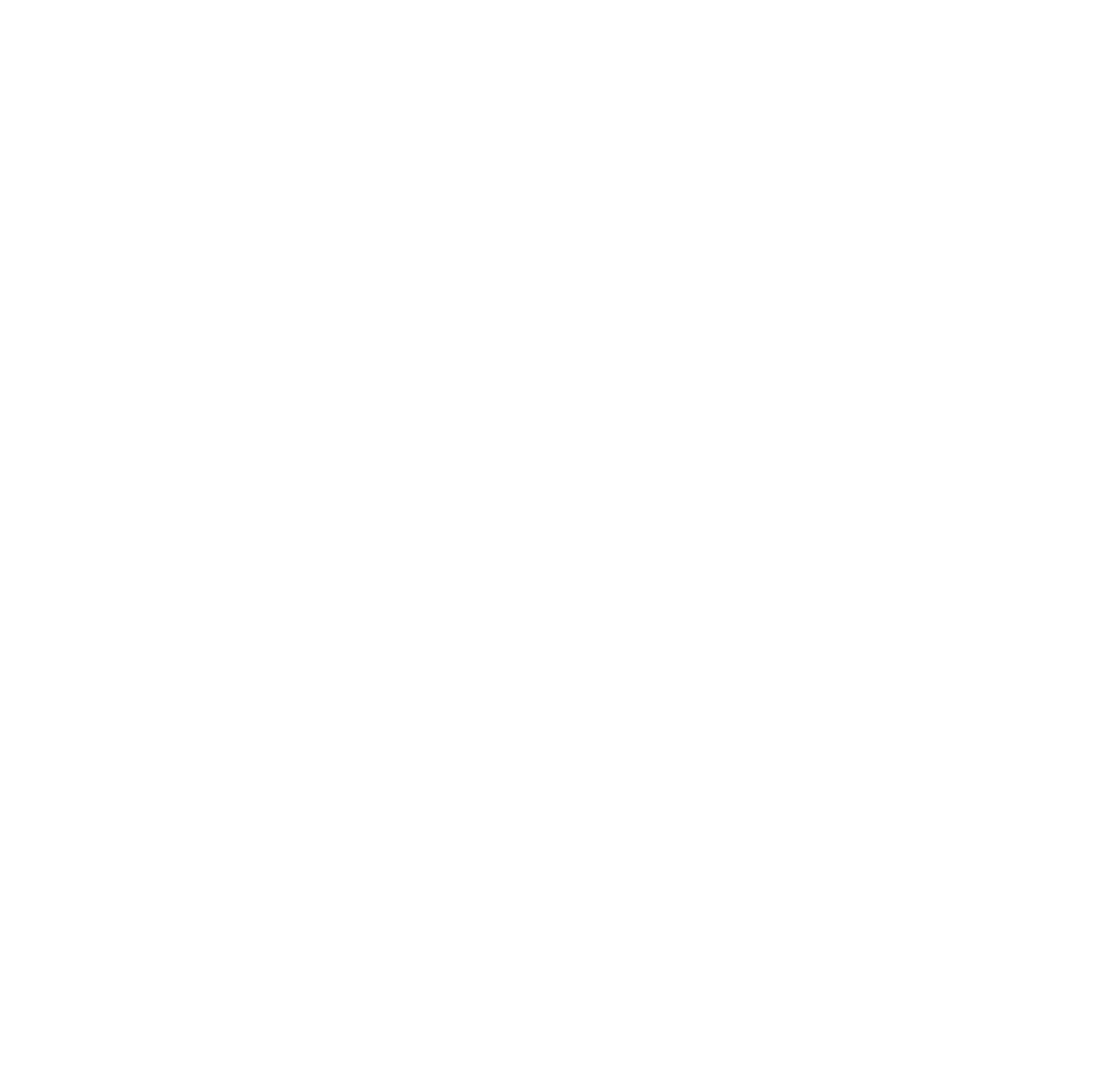
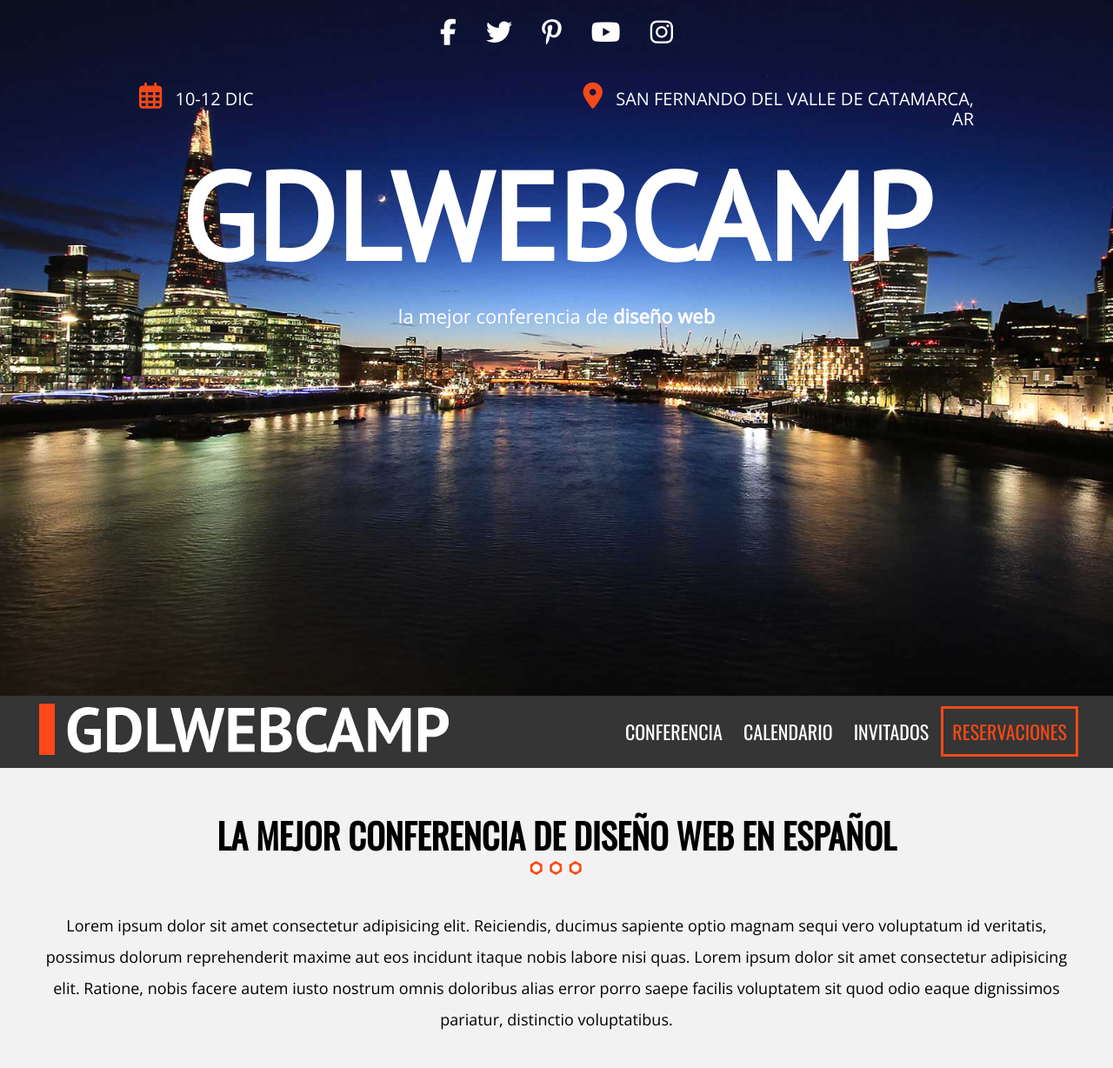
Before and after one commit to mauricarron/ctc-conferencias, a plain HTML site: page index.html in a window 1280 px wide. Shown: the whole page at 87% size. Before the commit the page ends 800 px from the top, so only its background shows below. Drawn offline with nearby package versions, Linux system fonts and the light colour scheme.

Commit message:
Completa 26 - PROYECTO Sitio Web para Conferencias

```diff
--- a/css/style.css
+++ b/css/style.css
@@ -6,6 +6,13 @@
 
     font-family: 'PT Sans', sans-serif; //Para el nobmre de la pagina.
 */
+
+/** VARIABLES **/
+:root {
+  --principal: #f34918;
+  --light: #f2f2f2;
+  --dark: #353535;
+}
 
 html {
   box-sizing: border-box;
@@ -21,7 +28,7 @@ html {
 body {
   font-family: "Open Sans", sans-serif;
   font-size: 1.6rem;
-  line-height: 2;
+  background-color: var(--light);
 }
 
 /* GLOBALES */
@@ -34,10 +41,6 @@ h4 {
 
 h1 {
   font-size: 4.8rem;
-}
-
-h1.site-name {
-  font-family: "PT Sans", sans-serif;
 }
 
 h2 {
@@ -62,6 +65,167 @@ img {
   max-width: 1200px;
 }
 
-.txt-center {
+.section {
+  padding: 2rem 0rem;
   text-align: center;
 }
+
+/** HEADER **/
+.hero {
+  height: 100vh;
+  background-image: url("../assets/img/encabezado.jpg");
+  background-position: top center;
+  background-size: cover;
+}
+
+.header-content {
+  display: flex;
+  flex-direction: column;
+  align-items: center;
+  padding-top: 2rem;
+  color: #ffffff;
+}
+
+.header-content .socials {
+  margin-bottom: 2rem;
+}
+
+.header-content .socials a {
+  font-size: 3rem;
+  text-decoration: none;
+  color: #ffffff;
+  margin-right: 3rem;
+}
+
+.header-content .socials a:last-of-type {
+  margin-right: 0rem;
+}
+
+.info-evento {
+  display: flex;
+  justify-content: space-between;
+  width: 80%;
+}
+
+.info-evento p {
+  flex-basis: calc(50% - 1rem);
+  font-size: 2rem;
+  text-transform: uppercase;
+}
+
+.info-evento p:last-of-type {
+  text-align: right;
+}
+
+.info-evento p span {
+  margin-right: 1rem;
+  font-size: 3rem;
+  color: var(--principal);
+}
+
+.header-content .site-name {
+  margin: 0;
+  font-family: "PT Sans", sans-serif;
+  font-size: 11vw;
+  text-transform: uppercase;
+}
+
+.header-content .slogan {
+  font-size: 2.2rem;
+  text-transform: lowercase;
+}
+
+.header-content .slogan span {
+  font-weight: bold;
+}
+
+/** NAVBAR **/
+.site-navbar {
+  background-color: var(--dark);
+}
+
+.nav-content {
+  display: flex;
+  flex-wrap: wrap;
+  justify-content: space-between;
+  align-items: center;
+}
+
+@media (min-width: 768px) {
+  .nav-content {
+    justify-content: space-between;
+    align-items: center;
+  }
+}
+
+label.nav-toggler {
+  font-size: 3rem;
+  color: #ffffff;
+}
+
+@media (min-width: 768px) {
+  label.nav-toggler {
+    display: none;
+  }
+}
+
+input#nav-toggler {
+  display: none;
+}
+
+@media (max-width: 767px) {
+  .nav {
+    display: none;
+  }
+
+  input#nav-toggler:checked + .nav {
+    flex: 0 0 100%;
+    display: flex;
+    flex-direction: column;
+    align-items: center;
+  }
+}
+
+@media (min-width: 768px) {
+  .nav a:last-of-type {
+    color: var(--principal);
+    border: 3px solid var(--principal);
+  }
+
+  .nav a:last-of-type:hover {
+    background-color: var(--principal);
+    color: #ffffff;
+  }
+}
+
+.nav a {
+  padding: 1rem;
+  font-family: "Oswald", sans-serif;
+  font-size: 2.2rem;
+  text-decoration: none;
+  text-transform: uppercase;
+  color: #ffffff;
+}
+
+.nav a:hover {
+  color: var(--principal);
+}
+
+/** SECTION DESCRIPCION DEL EVENTO **/
+.section h2 {
+  text-transform: uppercase;
+}
+
+.section h2::after {
+  content: "";
+  display: block;
+  margin: 0 auto;
+  width: 10rem;
+  height: 3rem;
+  background-image: url("../assets/img/separador.png");
+}
+
+.section p {
+  font-size: 1.8rem;
+  line-height: 2;
+}
--- a/index.html
+++ b/index.html
@@ -23,5 +23,57 @@
       crossorigin="anonymous"
     ></script>
   </head>
-  <body></body>
+  <body>
+    <header class="site-header">
+      <div class="hero">
+        <div class="header-content container">
+          <nav class="socials">
+            <a href="#"><span class="fab fa-facebook-f"></span></a>
+            <a href="#"><span class="fab fa-twitter"></span></a>
+            <a href="#"><span class="fab fa-pinterest-p"></span></a>
+            <a href="#"><span class="fab fa-youtube"></span></a>
+            <a href="#"><span class="fab fa-instagram"></span></a>
+          </nav>
+          <div class="info-evento">
+            <p class="fecha">
+              <span class="far fa-calendar-alt"></span> 10-12 Dic
+            </p>
+            <p class="ciudad">
+              <span class="fas fa-map-marker-alt"></span> San Fernando del Valle
+              de Catamarca, AR
+            </p>
+          </div>
+          <h1 class="site-name">GdlWebCamp</h1>
+          <p class="slogan">La mejor conferencia de <span>diseño web</span></p>
+        </div>
+      </div>
+    </header>
+    <div class="site-navbar">
+      <div class="nav-content container">
+        <div class="logo">
+          <img src="./assets/1.9 logo.svg" alt="logo gdlwebcamp" />
+        </div>
+        <label for="nav-toggler" class="fas fa-bars nav-toggler"></label>
+        <input type="checkbox" name="nav-toggler" id="nav-toggler" />
+        <nav class="nav">
+          <a href="#">Conferencia</a>
+          <a href="#">Calendario</a>
+          <a href="#">Invitados</a>
+          <a href="#">Reservaciones</a>
+        </nav>
+      </div>
+    </div>
+    <section class="section container">
+      <h2>La mejor conferencia de diseño web en español</h2>
+      <p>
+        Lorem ipsum dolor sit amet consectetur adipisicing elit. Reiciendis,
+        ducimus sapiente optio magnam sequi vero voluptatum id veritatis,
+        possimus dolorum reprehenderit maxime aut eos incidunt itaque nobis
+        labore nisi quas. Lorem ipsum dolor sit amet consectetur adipisicing
+        elit. Ratione, nobis facere autem iusto nostrum omnis doloribus alias
+        error porro saepe facilis voluptatem sit quod odio eaque dignissimos
+        pariatur, distinctio voluptatibus.
+      </p>
+    </section>
+  </body>
 </html>
```
